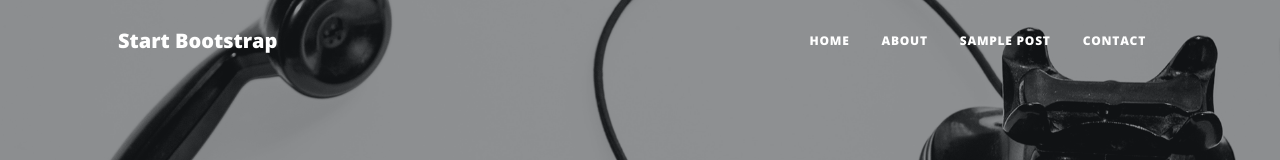
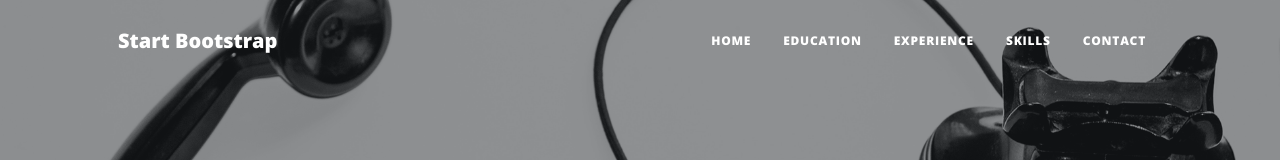
Before and after one commit to George598168/is201, a plain HTML site: page HTML/contact.html in a window 1280 px wide. Shown: the top 160 px of the page. Drawn offline with nearby package versions, Linux system fonts and the light colour scheme; files that its build step writes are made by us from their sources; files whose address does not match are found by name.

Commit message:
Update contact.html

```diff
--- a/HTML/contact.html
+++ b/HTML/contact.html
@@ -27,8 +27,9 @@
                 <div class="collapse navbar-collapse" id="navbarResponsive">
                     <ul class="navbar-nav ms-auto py-4 py-lg-0">
                         <li class="nav-item"><a class="nav-link px-lg-3 py-3 py-lg-4" href="index.html">Home</a></li>
-                        <li class="nav-item"><a class="nav-link px-lg-3 py-3 py-lg-4" href="about.html">About</a></li>
-                        <li class="nav-item"><a class="nav-link px-lg-3 py-3 py-lg-4" href="post.html">Sample Post</a></li>
+                        <li class="nav-item"><a class="nav-link px-lg-3 py-3 py-lg-4" href="education.html">Education</a></li>
+                        <li class="nav-item"><a class="nav-link px-lg-3 py-3 py-lg-4" href="experience.html">Experience</a></li>
+                        <li class="nav-item"><a class="nav-link px-lg-3 py-3 py-lg-4" href="skills.html">Skills</a></li>
                         <li class="nav-item"><a class="nav-link px-lg-3 py-3 py-lg-4" href="contact.html">Contact</a></li>
                     </ul>
                 </div>
```
